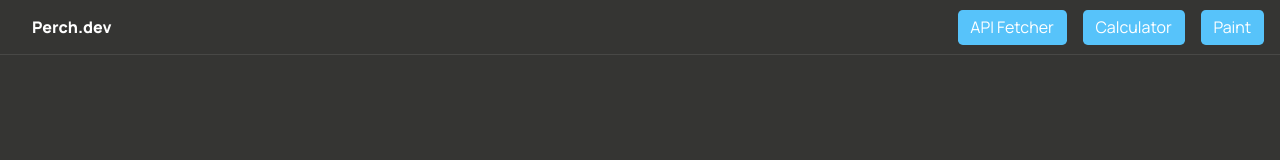
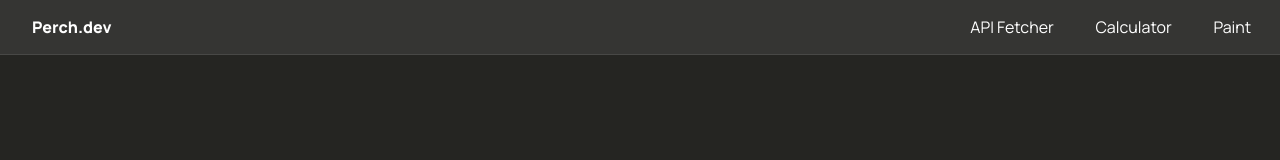
Before and after one commit to Perchusha/Portfolio, a React app in the folder client/: page /welcome in a window 1280 px wide. Shown: the top 160 px of the page. Built offline with nearby package versions, Linux system fonts and the light colour scheme.

Commit message:
feat: styles updated

```diff
--- a/client/public/styles.css
+++ b/client/public/styles.css
@@ -1,8 +1,8 @@
 html,
 body,
 #root {
-  width: 100vw;
-  height: 100vh;
+  width: 100dvw;
+  height: 100dvh;
   margin: 0;
   padding: 0;
   font-family: Manrope, serif;
--- a/client/src/components/StyledButtons/index.tsx
+++ b/client/src/components/StyledButtons/index.tsx
@@ -14,10 +14,6 @@ export const StyledButton = ({
   );
 };
 
-export const NavigateButton = ({ children, mode = 'base', ...props }: INavigatorButtonProps) => {
-  return (
-    <Navigate mode={mode} {...props}>
-      {children}
-    </Navigate>
-  );
+export const NavigateButton = ({ children, ...props }: INavigatorButtonProps) => {
+  return <Navigate {...props}>{children}</Navigate>;
 };
--- a/client/src/components/StyledButtons/styled.ts
+++ b/client/src/components/StyledButtons/styled.ts
@@ -2,7 +2,7 @@ import styled, { css } from 'styled-components';
 import { Link } from 'react-router-dom';
 import { IButtonMode } from './types';
 
-const ButtonDefaultCSS = css<{ mode: IButtonMode }>`
+const ButtonDefaultCSS = css`
   all: unset;
   padding: 0.8vmin 1.6vmin;
   border-radius: ${({ theme }) => theme.borderRadius};
@@ -15,6 +15,26 @@ const ButtonDefaultCSS = css<{ mode: IButtonMode }>`
   font-size: ${({ theme }) => theme.fontSize};
   font-weight: 400;
 
+  &:hover {
+    filter: brightness(70%);
+  }
+
+  &:focus-visible {
+    box-shadow: 0 0 0 0.2vmin ${({ theme }) => theme.focus};
+  }
+
+  &:active {
+    box-shadow: 0 0 0 0.3vmin ${({ theme }) => theme.active};
+  }
+`;
+
+export const Button = styled.button<{ mode: IButtonMode; $active: boolean }>`
+  ${ButtonDefaultCSS};
+
+  filter: ${({ $active }) => {
+    return $active ? `brightness(70%);` : '';
+  }};
+
   ${({ mode, theme }) => {
     switch (mode) {
       case 'base':
@@ -25,27 +45,8 @@ const ButtonDefaultCSS = css<{ mode: IButtonMode }>`
         return `color: ${theme.dangerText}; background: ${theme.danger};`;
     }
   }}
-
-  &:hover {
-    filter: brightness(70%);
-  }
-
-  &:focus {
-    box-shadow: 0 0 0 0.2vmin ${({ theme }) => theme.focus};
-  }
-
-  &:active {
-    box-shadow: 0 0 0 0.3vmin ${({ theme }) => theme.active};
-  }
 `;
 
-export const Button = styled.button<{ mode: IButtonMode; $active: boolean }>`
-  ${({ $active }) => {
-    return $active ? `filter: brightness(70%) !important;` : '';
-  }}
-  ${ButtonDefaultCSS}
+export const Navigate = styled(Link)`
+  ${ButtonDefaultCSS};
 `;
-
-export const Navigate = styled(Link)<{ mode: IButtonMode }>`
-  ${ButtonDefaultCSS}
-`;
--- a/client/src/components/StyledButtons/types.ts
+++ b/client/src/components/StyledButtons/types.ts
@@ -9,6 +9,4 @@ export interface IStyledButtonProps extends React.ButtonHTMLAttributes<HTMLButto
   $active?: boolean;
 }
 
-export interface INavigatorButtonProps extends LinkProps {
-  mode?: IButtonMode;
-}
+export interface INavigatorButtonProps extends LinkProps {}
--- a/client/src/utils/themes.ts
+++ b/client/src/utils/themes.ts
@@ -30,7 +30,7 @@ export const Themes = {
     primaryText: '#ffffff',
     background: '#353533',
     backgroundLight: '#484846',
-    backgroundDark: '#353533',
+    backgroundDark: '#252522',
     border: '#484846',
     ...commonStyles,
   },
```
